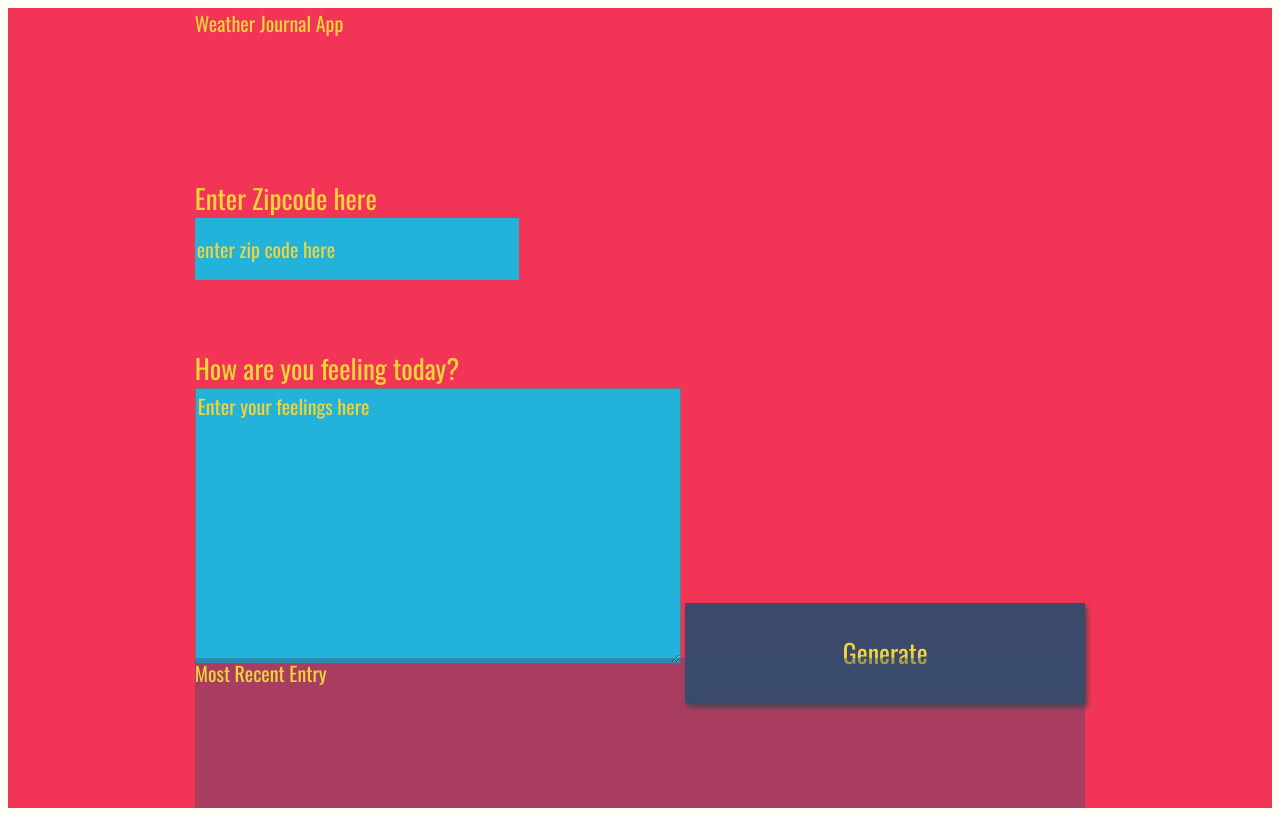
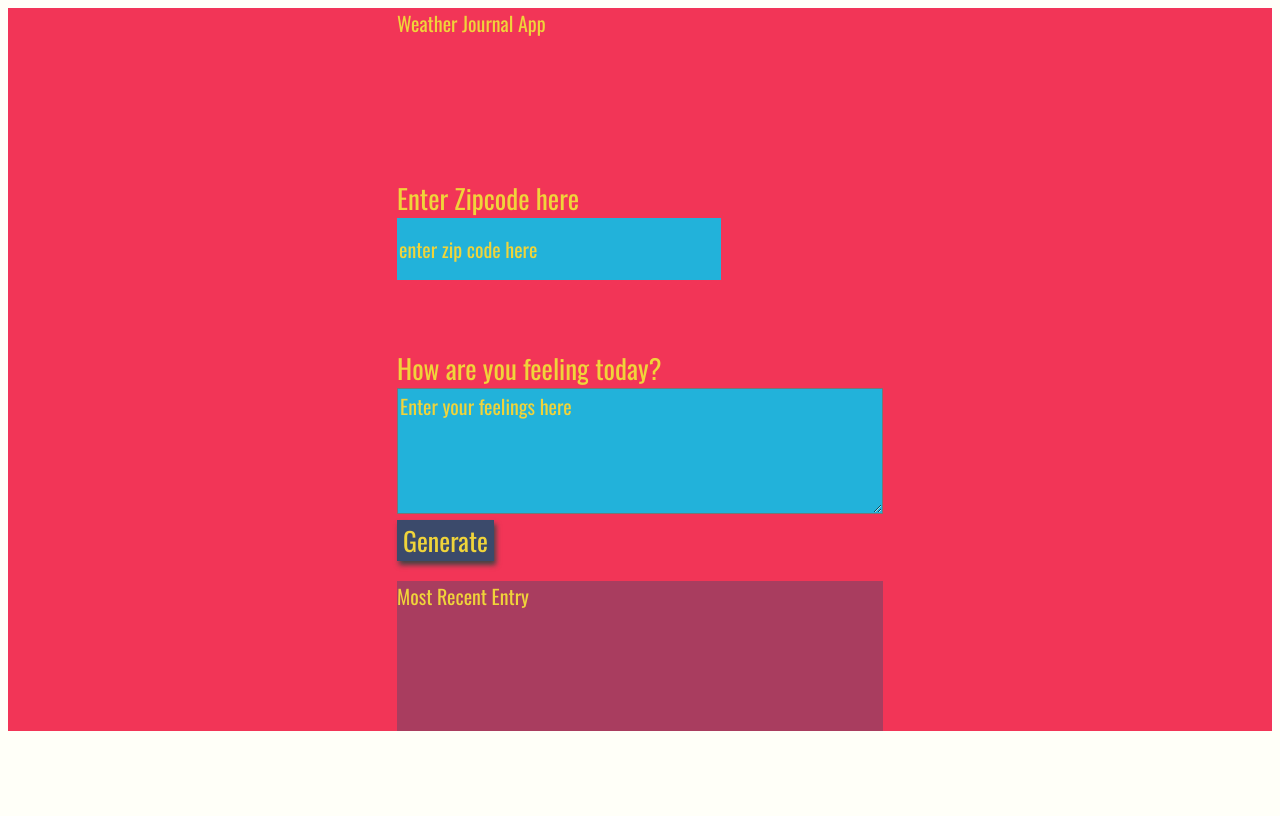
Before and after one commit to dj08/udacityWeatherJournalApp, a website: page website/index.html in a window 1280 px wide. Drawn offline with nearby package versions, Linux system fonts and the light colour scheme; a web font is replaced by a local one.

Commit message:
Somewhat fix the eyesore of a css

```diff
--- a/website/index.html
+++ b/website/index.html
@@ -19,7 +19,7 @@
       <div class ="holder feel">
         <label for="feelings">How are you feeling today?</label>
         <textarea class= "myInput" id="feelings"
-                  placeholder="Enter your feelings here" rows="9"
+                  placeholder="Enter your feelings here" rows="4"
                   cols="50"></textarea>
         <button id="generate" type = "submit"> Generate </button>
       </div>
--- a/website/style.css
+++ b/website/style.css
@@ -7,7 +7,6 @@ body{
     display: grid;
     grid-auto-rows: minmax(150px, auto);
     /* grid-template-columns:  */
-    height:100vh;
     background: #f23557;
     color: #f0d43a;
     justify-content: center;
@@ -65,8 +64,7 @@ input{
 }
 
 button{
-    width: 400px;
-    height: 100px;
+    display: flex;
     background: #3b4a6b;
     color: #f0d43a;
     font-size: 26px;
```
